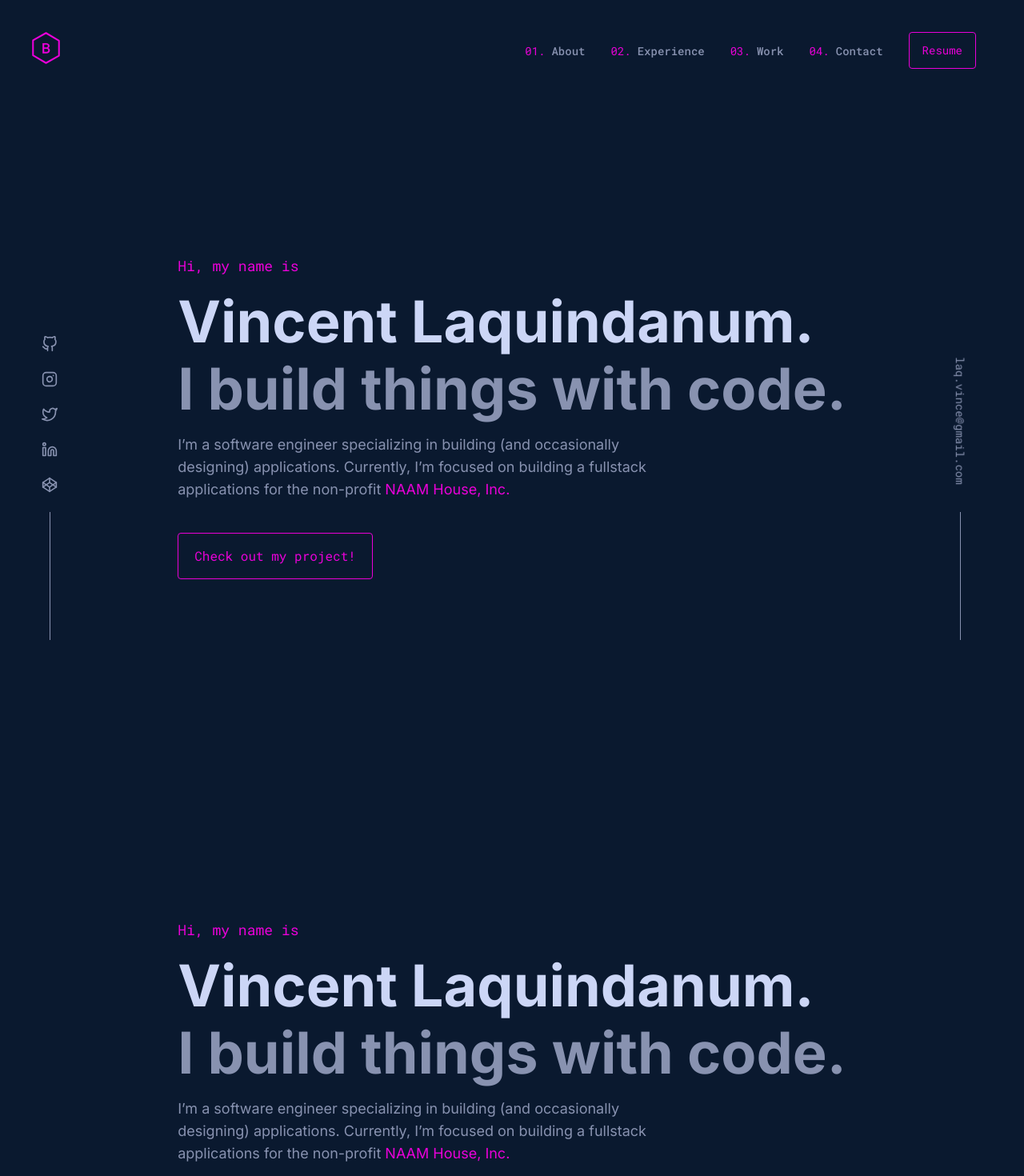
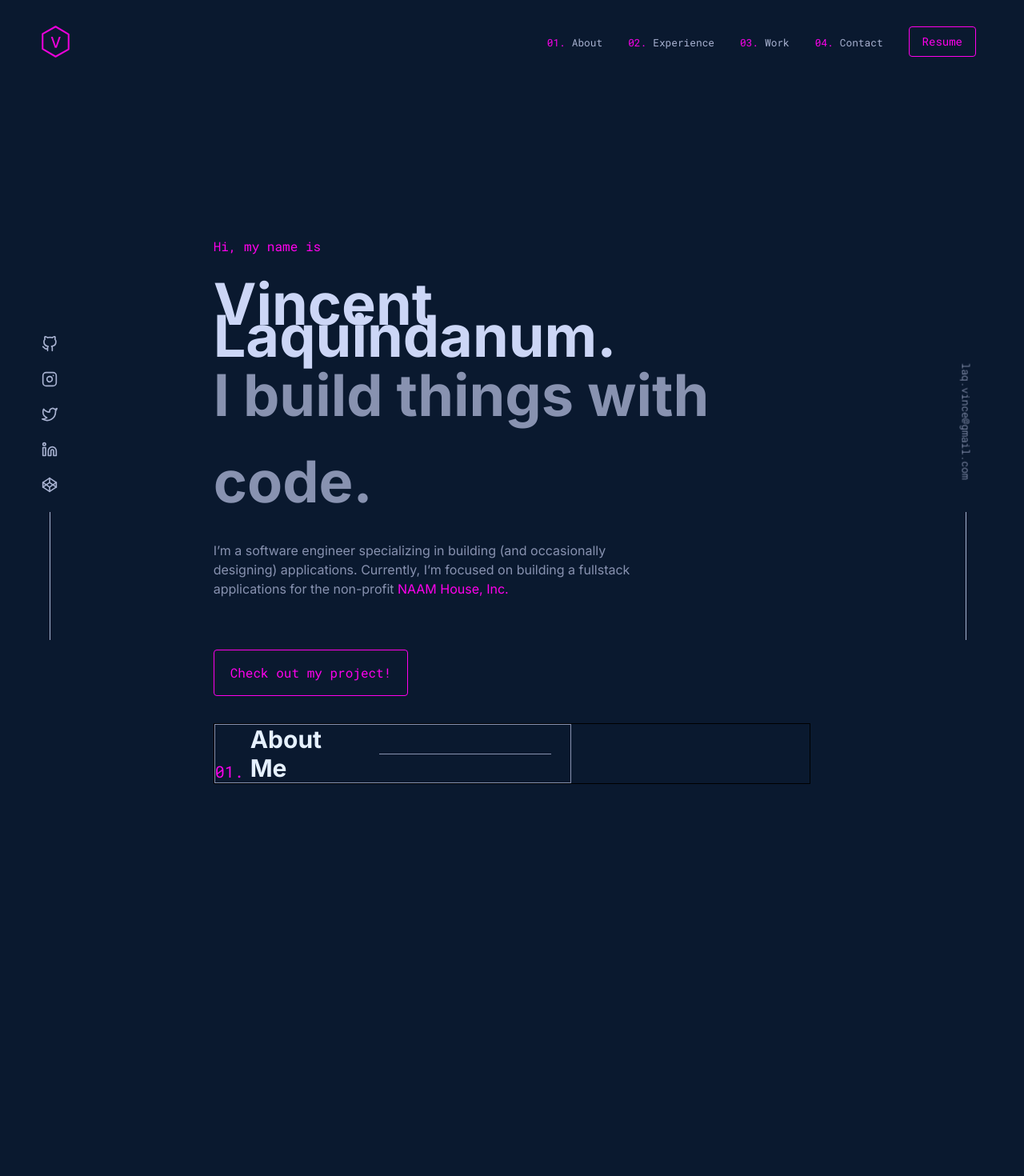
Before and after one commit to vincelaq/portfolio-v1, a React (Create React App) app: page / in a window 1280 px wide. Shown: the top 1470 px of the page at 80% size. Built offline with nearby package versions, Linux system fonts and the light colour scheme.

Commit message:
create about page

```diff
--- a/src/App.js
+++ b/src/App.js
@@ -4,25 +4,28 @@ import { BrowserRouter as Router } from 'react-router-dom';
 import './App.css';
 import Navigation from './components/Navigation';
 import HomePage from './pages/HomePage';
+import AboutPage from './pages/AboutPage';
+
+
 
 const App = () => {
     return (
         <Router>
             <div className='h-screen bg-navy'>
                 <Navigation/>
-                <div className='flex flex-row'>
-                    <section className='bg-navy basis-1/12 relative'>
+                <div className='flex flex-row h-full'>
+                    <section className='bg-navy basis-1/12 relative h-full'>
                         <div className='flex flex-col fixed bottom-0 left-10'>
 
                             <div className='m-3'>
-                                <svg xmlns="http://www.w3.org/2000/svg" role="img" viewBox="0 0 24 24" fill="none" stroke="#8892b0" strokeWidth="2" strokeLinecap="round" strokeLinejoin="round" className="h-5">
+                                <svg xmlns="http://www.w3.org/2000/svg" role="img" viewBox="0 0 24 24" fill="none" stroke="#a8b2d1" strokeWidth="2" strokeLinecap="round" strokeLinejoin="round" className="h-5">
                                     <title>GitHub</title>
                                     <path d="M9 19c-5 1.5-5-2.5-7-3m14 6v-3.87a3.37 3.37 0 0 0-.94-2.61c3.14-.35 6.44-1.54 6.44-7A5.44 5.44 0 0 0 20 4.77 5.07 5.07 0 0 0 19.91 1S18.73.65 16 2.48a13.38 13.38 0 0 0-7 0C6.27.65 5.09 1 5.09 1A5.07 5.07 0 0 0 5 4.77a5.44 5.44 0 0 0-1.5 3.78c0 5.42 3.3 6.61 6.44 7A3.37 3.37 0 0 0 9 18.13V22"></path>
                                 </svg>
 
                             </div>
                             <div className='m-3'>
-                                <svg xmlns="http://www.w3.org/2000/svg" role="img" viewBox="0 0 24 24" fill="none" stroke="#8892b0" strokeWidth="2" strokeLinecap="round" strokeLinejoin="round" className="h-5">
+                                <svg xmlns="http://www.w3.org/2000/svg" role="img" viewBox="0 0 24 24" fill="none" stroke="#a8b2d1" strokeWidth="2" strokeLinecap="round" strokeLinejoin="round" className="h-5">
                                     <title>Instagram</title>
                                     <rect x="2" y="2" width="20" height="20" rx="5" ry="5"></rect>
                                     <path d="M16 11.37A4 4 0 1 1 12.63 8 4 4 0 0 1 16 11.37z"></path>
@@ -30,13 +33,13 @@ const App = () => {
                                 </svg>
                             </div>
                             <div className='m-3'>
-                                <svg xmlns="http://www.w3.org/2000/svg" role="img" viewBox="0 0 24 24" fill="none" stroke="#8892b0" strokeWidth="2" strokeLinecap="round" strokeLinejoin="round" className="h-5">
+                                <svg xmlns="http://www.w3.org/2000/svg" role="img" viewBox="0 0 24 24" fill="none" stroke="#a8b2d1" strokeWidth="2" strokeLinecap="round" strokeLinejoin="round" className="h-5">
                                     <title>Twitter</title>
                                     <path d="M23 3a10.9 10.9 0 0 1-3.14 1.53 4.48 4.48 0 0 0-7.86 3v1A10.66 10.66 0 0 1 3 4s-4 9 5 13a11.64 11.64 0 0 1-7 2c9 5 20 0 20-11.5a4.5 4.5 0 0 0-.08-.83A7.72 7.72 0 0 0 23 3z"></path>
                                 </svg>
                             </div>
                             <div className='m-3'>
-                                <svg xmlns="http://www.w3.org/2000/svg" role="img" viewBox="0 0 24 24" fill="none" stroke="#8892b0" strokeWidth="2" strokeLinecap="round" strokeLinejoin="round" className="h-5">
+                                <svg xmlns="http://www.w3.org/2000/svg" role="img" viewBox="0 0 24 24" fill="none" stroke="#a8b2d1" strokeWidth="2" strokeLinecap="round" strokeLinejoin="round" className="h-5">
                                     <title>LinkedIn</title>
                                     <path d="M16 8a6 6 0 0 1 6 6v7h-4v-7a2 2 0 0 0-2-2 2 2 0 0 0-2 2v7h-4v-7a6 6 0 0 1 6-6z"></path>
                                     <rect x="2" y="9" width="4" height="12"></rect>
@@ -44,7 +47,7 @@ const App = () => {
                                 </svg>
                             </div>
                             <div className='m-3'>
-                                <svg xmlns="http://www.w3.org/2000/svg" role="img" viewBox="0 0 24 24" fill="none" stroke="#8892b0" strokeWidth="2" strokeLinecap="round" strokeLinejoin="round" className="h-5">
+                                <svg xmlns="http://www.w3.org/2000/svg" role="img" viewBox="0 0 24 24" fill="none" stroke="#a8b2d1" strokeWidth="2" strokeLinecap="round" strokeLinejoin="round" className="h-5">
                                     <title>CodePen</title>
                                     <polygon points="12 2 22 8.5 22 15.5 12 22 2 15.5 2 8.5 12 2"></polygon>
                                     <line x1="12" y1="22" x2="12" y2="15.5"></line>
@@ -55,19 +58,20 @@ const App = () => {
                             </div>
 
 
-                            <div className='border-l border-l-slate h-40 mx-auto mt-3'></div>
+                            <div className='border-l border-l-light-slate h-40 mx-auto mt-3'></div>
                         </div>
                     </section>
                     <main className='basis-10/12'>
                         <HomePage/>
+                        <AboutPage/>
                     </main>
                     <section className='bg-navy basis-1/12 relative'>
                         <div className='flex flex-col fixed bottom-0 -right-5 justify-center items-center'>
 
-                            <div className='text-slate font-Roboto text-sm mx-5 my-3 rotate-90 -translate-y-20'>laq.vince@gmail.com</div>
+                            <div className='text-light-slate font-light font-Roboto text-xs-sm mx-5 my-3 rotate-90 -translate-y-20'>laq.vince@gmail.com</div>
 
 
-                            <div className='border-l border-l-slate h-40 mx-auto mt-3'></div>
+                            <div className='border-l border-l-light-slate h-40 mx-auto mt-3'></div>
                         </div>
                     </section>
                 </div>
--- a/src/components/Navigation.js
+++ b/src/components/Navigation.js
@@ -3,17 +3,17 @@ import React from 'react';
 const Navigation = () => {
     return (
         <nav className='bg-navy'>
-            <div className='mx-5 py-10'>
+            <div className='mx-5 py-8'>
 
                 <div className='flex flex-row mx-auto'>
                     <div className='flex flex-row basis-1/2 justify-start'>
 
-                            <svg id="logo" xmlns="http://www.w3.org/2000/svg" role="img" viewBox="0 0 84 96" className='h-10 mx-5'>
+                            <svg id="logo" xmlns="http://www.w3.org/2000/svg" role="img" viewBox="0 0 84 96" className='h-10 mx-8'>
                                 <title>Logo</title>
-                                <g transform="translate(-8.000000, -2.000000)">
-                                    <g transform="translate(11.000000, 5.000000)">
+                                <g transform="translate(0.000000, 0.000000)">
+                                    <g transform="translate(3.000000, 3.000000)">
                                         <polygon id="Shape" stroke="#EA00D9" strokeWidth="5" strokeLinecap="round" strokeLinejoin="round" points="39 0 0 22 0 67 39 90 78 68 78 23" fill="#0B192F"></polygon>
-                                        <path d="M45.691667,45.15 C48.591667,46.1 50.691667,48.95 50.691667,52.2 C50.691667,57.95 46.691667,61 40.291667,61 L28.541667,61 L28.541667,30.3 L39.291667,30.3 C45.691667,30.3 49.691667,33.15 49.691667,38.65 C49.691667,41.95 47.941667,44.35 45.691667,45.15 Z M33.591667,43.2 L39.241667,43.2 C42.791667,43.2 44.691667,41.85 44.691667,38.95 C44.691667,36.05 42.791667,34.8 39.241667,34.8 L33.591667,34.8 L33.591667,43.2 Z M33.591667,47.5 L33.591667,56.5 L40.191667,56.5 C43.691667,56.5 45.591667,54.75 45.591667,52 C45.591667,49.2 43.691667,47.5 40.191667,47.5 L33.591667,47.5 Z" fill="#EA00D9"></path>
+                                        <path d="M 25 30.75 L 30.337 30.75 L 39.4457 57.405 L 39.8133 57.405 L 48.922 30.75 L 54.2597 30.75 L 42.4825 63.477 L 36.7773 63.477 L 25 30.75 Z" fill="#EA00D9"></path>
                                     </g>
                                 </g>
                             </svg>
@@ -23,22 +23,22 @@ const Navigation = () => {
                     </div>
                     <div className='flex flex-row basis-1/2 justify-end'>
                         <div className='my-auto mx-4'>
-                            <span className='font-Roboto text-sm text-pink'>01.</span>
-                            <span className='font-Roboto font-medium text-sm text-slate ml-2'>About</span>
+                            <span className='font-Roboto text-xs-sm text-pink'>01.</span>
+                            <span className='font-Roboto font-regular text-xs-sm text-light-slate ml-2'>About</span>
                         </div>
                         <div className='my-auto mx-4'>
-                            <span className='font-Roboto text-sm text-pink'>02.</span>
-                            <span className='font-Roboto font-medium text-sm text-slate ml-2'>Experience</span>
+                            <span className='font-Roboto text-xs-sm text-pink'>02.</span>
+                            <span className='font-Roboto font-regular text-xs-sm text-light-slate ml-2'>Experience</span>
                         </div>
                         <div className='my-auto mx-4'>
-                            <span className='font-Roboto text-sm text-pink'>03.</span>
-                            <span className='font-Roboto font-medium text-sm text-slate ml-2'>Work</span>
+                            <span className='font-Roboto text-xs-sm text-pink'>03.</span>
+                            <span className='font-Roboto font-regular text-xs-sm text-light-slate ml-2'>Work</span>
                         </div>
                         <div className='my-auto mx-4'>
-                            <span className='font-Roboto text-sm text-pink'>04.</span>
-                            <span className='font-Roboto font-medium text-sm text-slate ml-2'>Contact</span>
+                            <span className='font-Roboto text-xs-sm text-pink'>04.</span>
+                            <span className='font-Roboto font-regular text-xs-sm text-light-slate ml-2'>Contact</span>
                         </div>
-                        <div className='my-auto ml-4 mr-10 py-3 px-4 border rounded border-pink text-pink font-Roboto text-sm'>
+                        <div className='my-auto ml-4 mr-10 py-2 px-4 border rounded border-pink text-pink font-Roboto text-sm'>
                             Resume
                         </div>
                     </div>
--- a/src/index.css
+++ b/src/index.css
@@ -11,9 +11,15 @@ body {
     sans-serif;
   -webkit-font-smoothing: antialiased;
   -moz-osx-font-smoothing: grayscale;
+  background-color: #0a192f;
 }
 
 code {
   font-family: source-code-pro, Menlo, Monaco, Consolas, 'Courier New',
     monospace;
 }
+
+.line-1 {
+  height: 1px;
+  background: white;
+}
--- /dev/null
+++ b/src/pages/AboutPage.js
@@ -0,0 +1,19 @@
+import React from 'react';
+
+const AboutPage = () => {
+    return (
+        <div className='flex flex-col justify-start bg-navy h-full'>
+            <div className='flex flex-row border mx-40 my-42'>
+                <div className='flex flex-row basis-3/5 border border-slate'>
+
+                    <span className='font-Roboto text-pink text-xl mr-2 mt-auto'>01.</span>
+                    <span className='font-Inter font-bold text-white text-3xl'>About Me</span>
+                    <span className='border-b border-b-slate w-56 my-auto mx-6'></span>
+                </div>
+            </div>
+
+        </div>
+    );
+};
+
+export default AboutPage;
--- a/src/pages/HomePage.js
+++ b/src/pages/HomePage.js
@@ -3,48 +3,27 @@ import React from 'react';
 const HomePage = () => {
     return (
         <div className='flex flex-col justify-start bg-navy h-full'>
-            <div className='mx-auto my-48'>
-                <div className='font-Roboto font-regular text-pink mb-5 text-lg'>
+            <div className='mx-40 my-48'>
+                <div className='font-Roboto font-regular text-pink mb-10 text-base'>
                     Hi, my name is
                 </div>
-                <div className='font-Inter font-bold text-lightest-slate text-7xl mb-3'>
+                <div className='font-Inter font-bold text-lightest-slate text-6-7xl leading-10'>
                     Vincent Laquindanum.
                 </div>
-                <div className='font-Inter font-bold text-slate text-7xl mb-5'>
+                <div className='font-Inter font-bold text-slate text-6-7xl'>
                     I build things with code.
                 </div>
 
-                <p className='font-Inter text-slate text-lg'>
+                <p className='font-Inter text-slate text-base my-5'>
                     I’m a software engineer specializing in building (and occasionally <br/>
                     designing) applications. Currently, I’m focused on building a fullstack <br/>
                     applications for the non-profit <span className='text-pink'>NAAM House, Inc.</span>
                 </p>
-                <div className='border rounded border-pink text-pink font-Roboto text-s w-fit py-4 px-5 my-10'>
+                <div className='border rounded border-pink text-pink font-Roboto text-s w-fit py-4 px-5 my-16'>
                     Check out my project!
                 </div>
             </div>
 
-
-            <div className='mx-auto my-48'>
-                <div className='font-Roboto font-regular text-pink mb-5 text-lg'>
-                    Hi, my name is
-                </div>
-                <div className='font-Inter font-bold text-lightest-slate text-7xl mb-3'>
-                    Vincent Laquindanum.
-                </div>
-                <div className='font-Inter font-bold text-slate text-7xl mb-5'>
-                    I build things with code.
-                </div>
-
-                <p className='font-Inter text-slate text-lg'>
-                    I’m a software engineer specializing in building (and occasionally <br/>
-                    designing) applications. Currently, I’m focused on building a fullstack <br/>
-                    applications for the non-profit <span className='text-pink'>NAAM House, Inc.</span>
-                </p>
-                <div className='border rounded border-pink text-pink font-Roboto text-s w-fit py-4 px-5 my-10'>
-                    Check out my project!
-                </div>
-            </div>
         </div>
     );
 };
--- a/tailwind.config.js
+++ b/tailwind.config.js
@@ -15,13 +15,18 @@ module.exports = {
       'light-slate': '#a8b2d1',
       'lightest-slate': '#ccd6f6',
       'green': '#64ffda',
-      'pink': '#ea00d9'
+      'pink': '#ff00ed'
     },
     fontFamily: {
       'Inter': ['Inter', 'system-ui', 'sans-serif'],
       'Roboto': ["Roboto Mono", 'monospace'],
     },
-    extend: {},
+    extend: {
+      fontSize: {
+        'xs-sm': '.8rem',
+        '6-7xl': '4.5rem',
+      },
+    },
   },
   plugins: [],
 }
```
